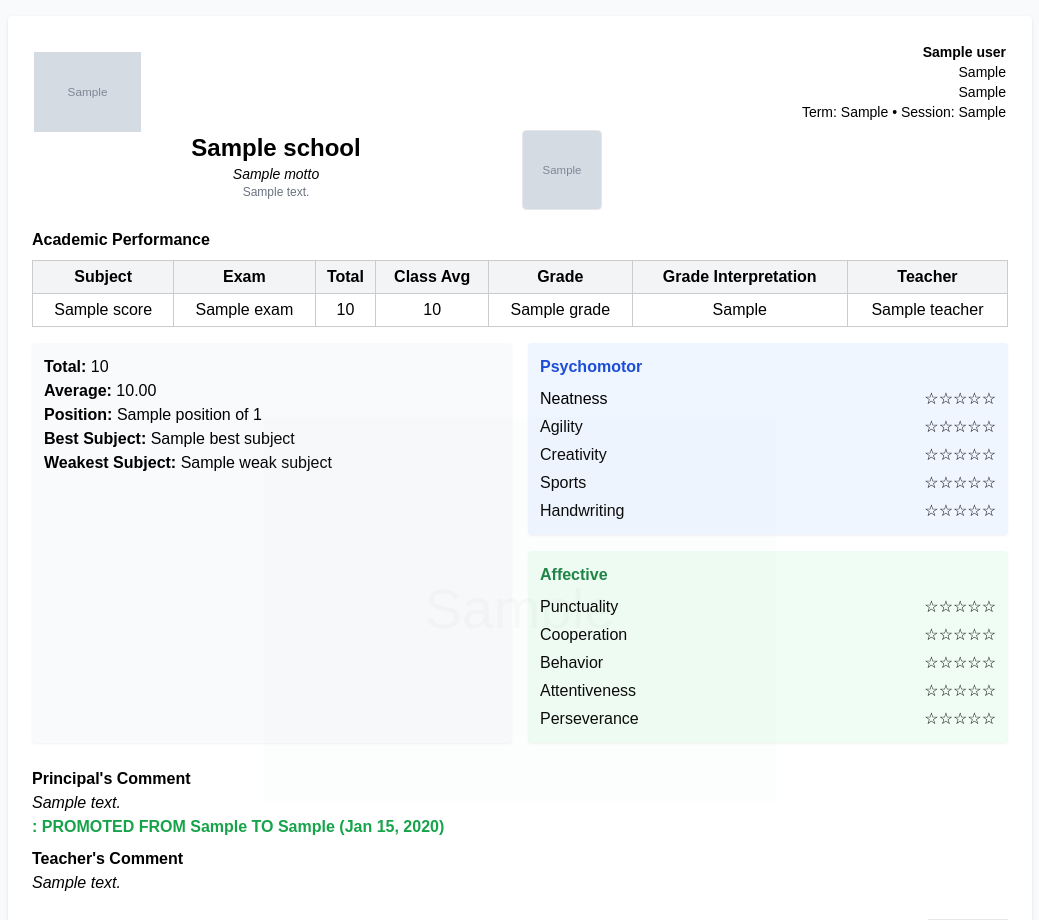
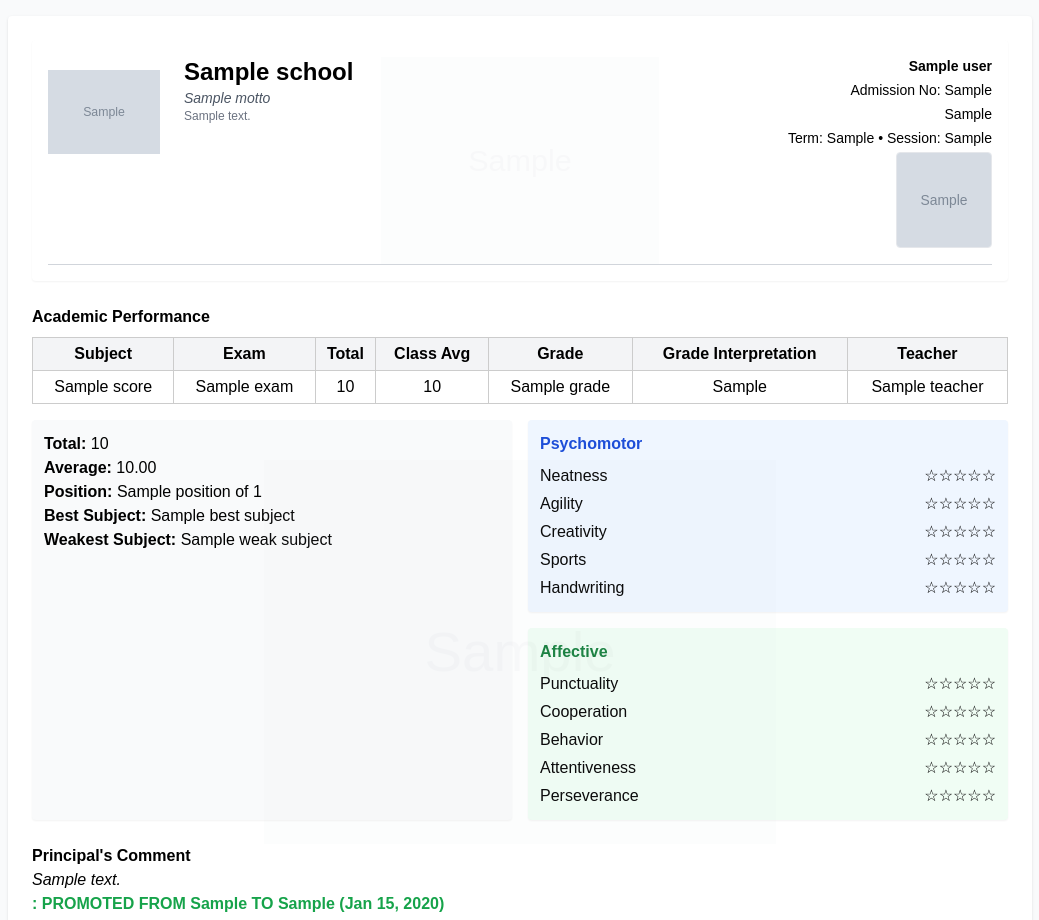
Before and after one commit to Esonest/School-Portal, a Django app: template results/templates/results/verify_result.html in a window 1280 px wide. Shown: the top 920 px of the page, without its empty margins (120-1159 px from the left). Run offline with Django 5.2, Linux system fonts and the light colour scheme; the template is opened without the code that fills it: most values are stand-ins (such as "Sample title", 1, 10 or a date in 2020); grey boxes marked "Sample" are stand-in pictures; parts of the project's set-up code (start-up, migrations or seed data) failed here and were passed over; some libraries are stand-ins or nearby versions; grey boxes are pictures that could not be loaded.

Commit message:
more updates

```diff
--- a/results/templates/results/verify_result.html
+++ b/results/templates/results/verify_result.html
@@ -62,31 +62,53 @@
   <div class="max-w-5xl mx-auto bg-white p-6 rounded shadow relative z-10 result-container">
 
    <!-- Header -->
-    <table class="header-table w-full mb-4">
-      <tr>
-        <td class="w-1/2">
+<div class="w-full mb-6 relative bg-white p-4 rounded shadow-sm">
+
+  <!-- Watermark -->
   {% if school_logo_url %}
-            <img src="{{ school_logo_url }}" alt="{{ school.name }} Logo" class="h-20">
+    <div class="absolute inset-0 flex justify-center items-center pointer-events-none opacity-5">
+      <img src="{{ school_logo_url }}" alt="Watermark" class="h-40 md:h-52 object-contain">
+    </div>
+  {% endif %}
+
+  <!-- Header Content -->
+  <div class="flex flex-col md:flex-row items-center md:items-start justify-between relative z-10">
+
+    <!-- School Info -->
+    <div class="flex items-center md:items-start space-x-4 md:space-x-6 flex-1">
+      {% if school_logo_url %}
+        <img src="{{ school_logo_url }}" alt="{{ school.name }} Logo" class="h-24 w-24 md:h-28 md:w-28 object-contain">
       {% else %}
-            <div class="text-gray-400 text-sm">School Logo</div>
+        <div class="h-24 w-24 md:h-28 md:w-28 flex items-center justify-center bg-gray-100 text-gray-400 text-sm rounded">Logo</div>
       {% endif %}
-          <h1 class="text-2xl font-bold text-{{ school.theme_color }}-600">{{ school.name }}</h1>
-          <p class="text-sm italic">{{ school.motto }}</p>
+      <div class="flex flex-col">
+        <h1 class="text-xl md:text-2xl font-bold text-{{ school.theme_color }}-600">{{ school.name }}</h1>
+        <p class="text-sm italic text-gray-600">{{ school.motto }}</p>
         <p class="text-xs text-gray-500">{{ school.address }}</p>
-        </td>
-        <td class="w-1/2 text-right align-top">
+      </div>
+    </div>
+
+    <!-- Vertical Divider (Optional for WAEC style) -->
+    <div class="hidden md:block w-px bg-gray-300 mx-6"></div>
+
+    <!-- Student Info -->
+    <div class="flex flex-col items-end mt-4 md:mt-0 space-y-1 flex-shrink-0">
       <p class="text-sm font-semibold">{{ student.user.get_full_name }}</p>
-          <p class="text-sm">{{ student.admission_no }}</p>
+      <p class="text-sm">Admission No: {{ student.admission_no }}</p>
       <p class="text-sm">{{ exam_class }}</p>
-          <p class="text-sm">
-            {% if is_cumulative %}Cumulative{% else %}Term: {{ selected_term }}{% endif %} • Session: {{ selected_session }}
-          </p>
+      <p class="text-sm">{% if is_cumulative %}Cumulative{% else %}Term: {{ selected_term }}{% endif %} • Session: {{ selected_session }}</p>
       {% if student_photo_url %}
-            <img src="{{ student_photo_url }}" alt="Student Photo" class="h-20 w-20 rounded object-cover mt-2 border">
+        <img src="{{ student_photo_url }}" alt="Student Photo" class="h-20 w-20 md:h-24 md:w-24 rounded object-cover border mt-2">
       {% endif %}
-        </td>
-      </tr>
-    </table>
+    </div>
+
+  </div>
+
+  <!-- Horizontal Divider -->
+  <hr class="mt-4 border-gray-300">
+
+</div>
+
 
     <!-- Verified Badge -->
     {% if status == "verified" %}
```
Lines whose indentation alone changed are shown as unchanged.
